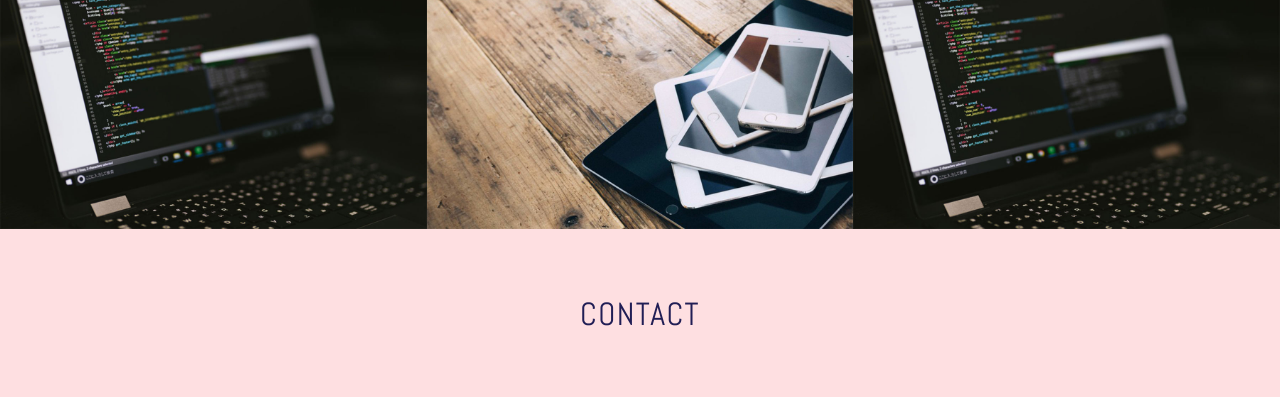
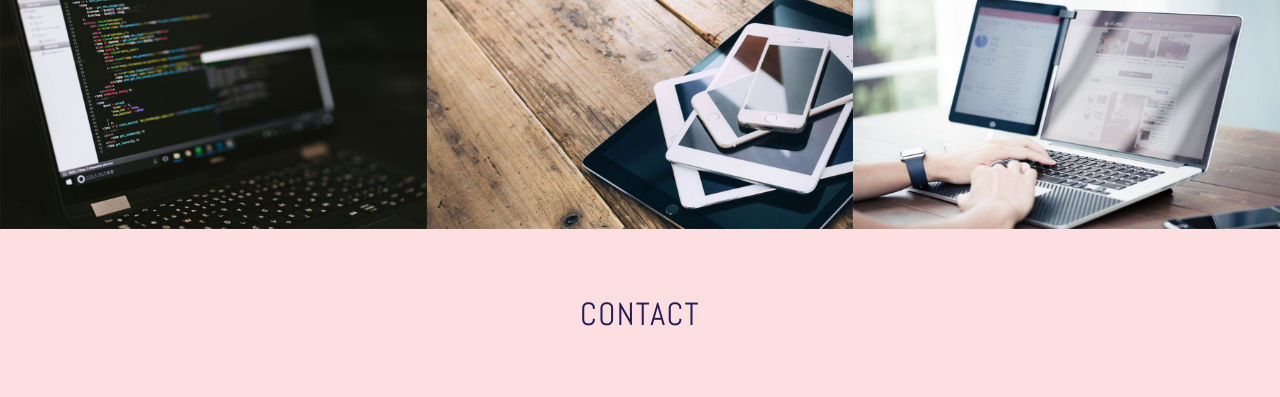
Before and after one commit to aikotani/aikotani.github.io, a plain HTML site: page index.html in a window 1280 px wide. Shown: the part 1699-2096 px from the top of the page. Drawn offline with nearby package versions, Linux system fonts and the light colour scheme.

Commit message:
fifth commit

```diff
--- a/index.html
+++ b/index.html
@@ -113,7 +113,7 @@
                 </div>
             </a>
         </div>
-        <div class="works-box"><a href="#"><img src="./images/img_work_site.jpg" alt="株式会社きらめき コーポレートサイト様 Webサイトデザイン">
+        <div class="works-box"><a href="#"><img src="./images/img_work_blog.jpg" alt="株式会社きらめき コーポレートサイト様 Webサイトデザイン">
         <div class="works-box-inner">
               <div class="text-center">
 
```
